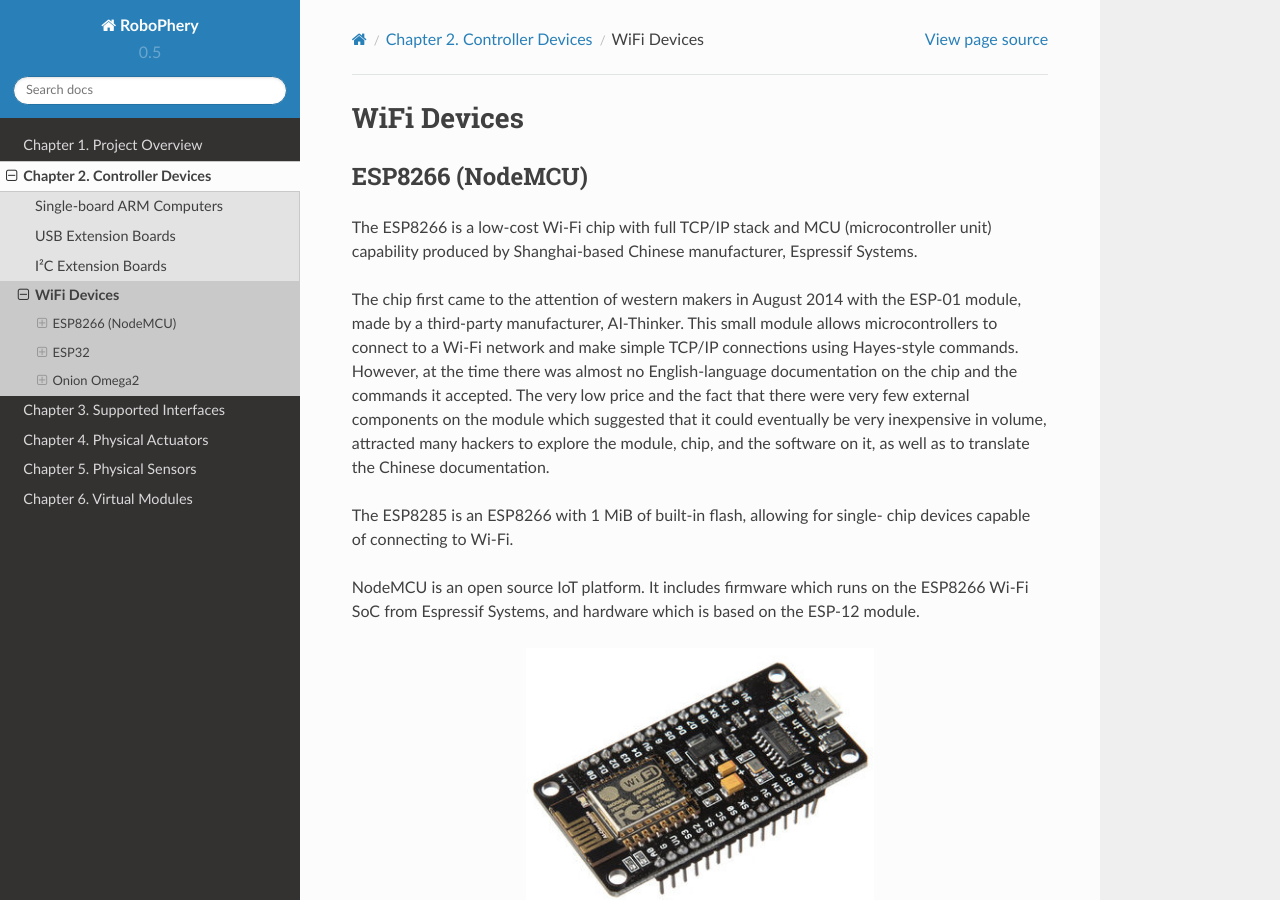
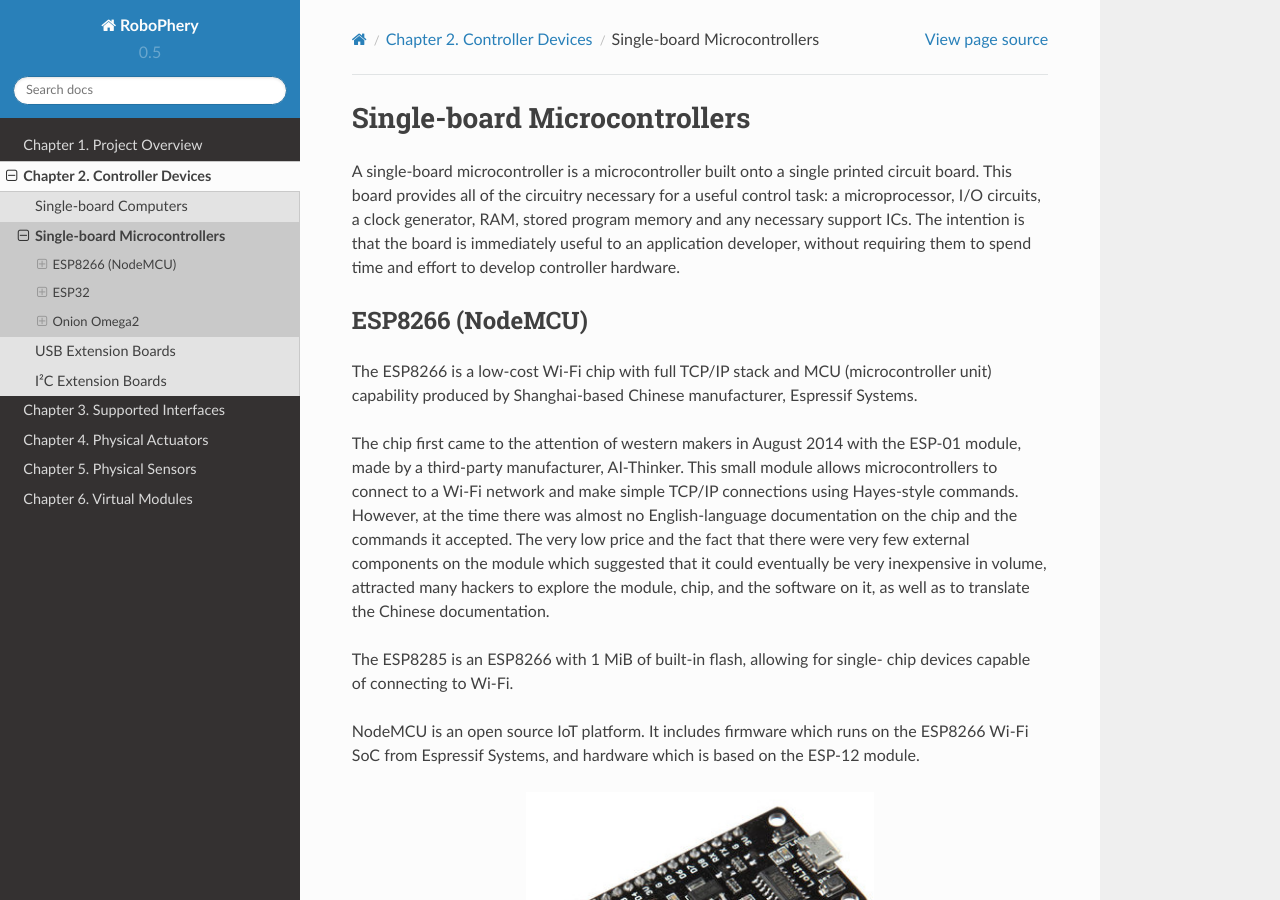
Before and after one commit to cznewt/robophery, a Sphinx documentation site: the page built from docs/source/doc/device/wifi.rst, in a window 1280 px wide and 900 px high. Built offline with Sphinx 7.4.7 and the Read the Docs theme 2.0.0, drawn with Linux system fonts in a browser that asks for light colours; formulas are drawn with MathJax 3.

Commit message:
More device docs

```diff
--- a/docs/source/doc/device/index.rst
+++ b/docs/source/doc/device/index.rst
@@ -8,6 +8,6 @@
 .. toctree::
 
    arm.rst
+   wifi.rst
    usb.rst
    i2c.rst
-   wifi.rst
--- a/docs/source/doc/device/wifi.rst
+++ b/docs/source/doc/device/wifi.rst
@@ -1,7 +1,14 @@
 
-============
-WiFi Devices
-============
+=============================
+Single-board Microcontrollers
+=============================
+
+A single-board microcontroller is a microcontroller built onto a single
+printed circuit board. This board provides all of the circuitry necessary for
+a useful control task: a microprocessor, I/O circuits, a clock generator, RAM,
+stored program memory and any necessary support ICs. The intention is that the
+board is immediately useful to an application developer, without requiring
+them to spend time and effort to develop controller hardware.
 
 
 ESP8266 (NodeMCU)
```
Also changed, not shown: docs/source/doc/device/arm.rst (+10 -3 lines).
